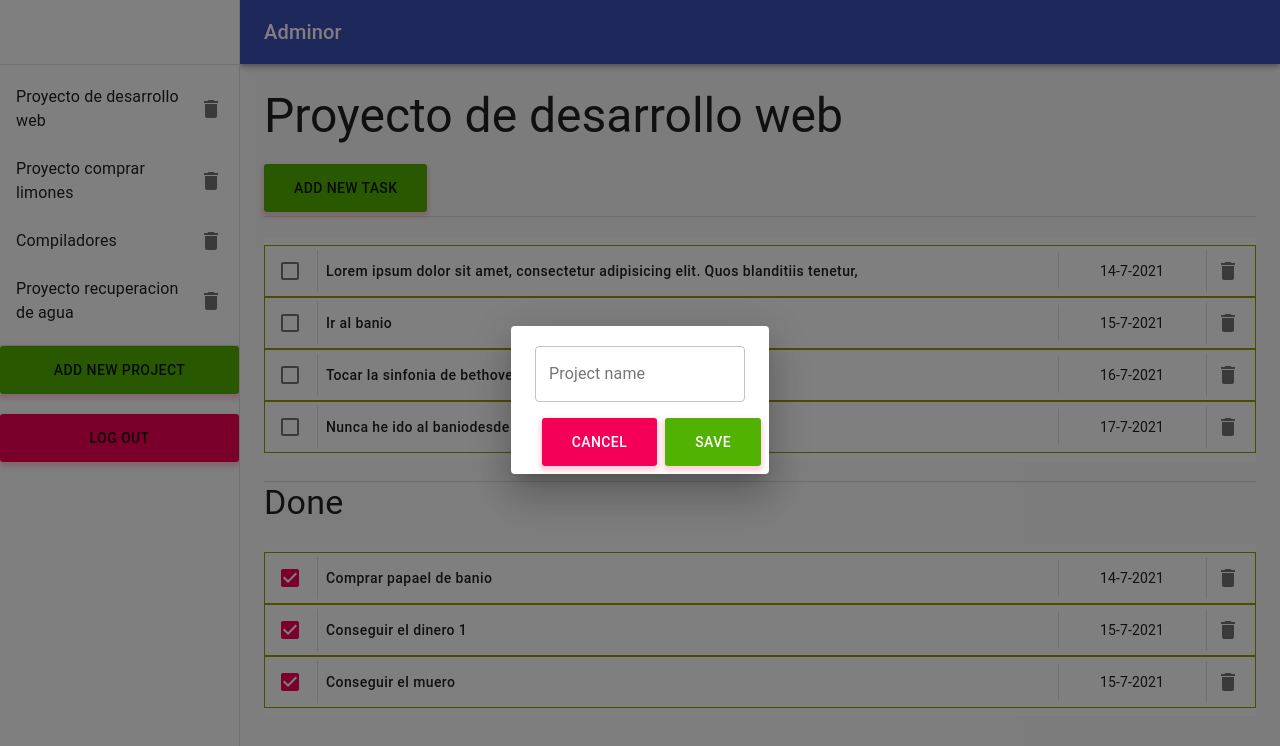
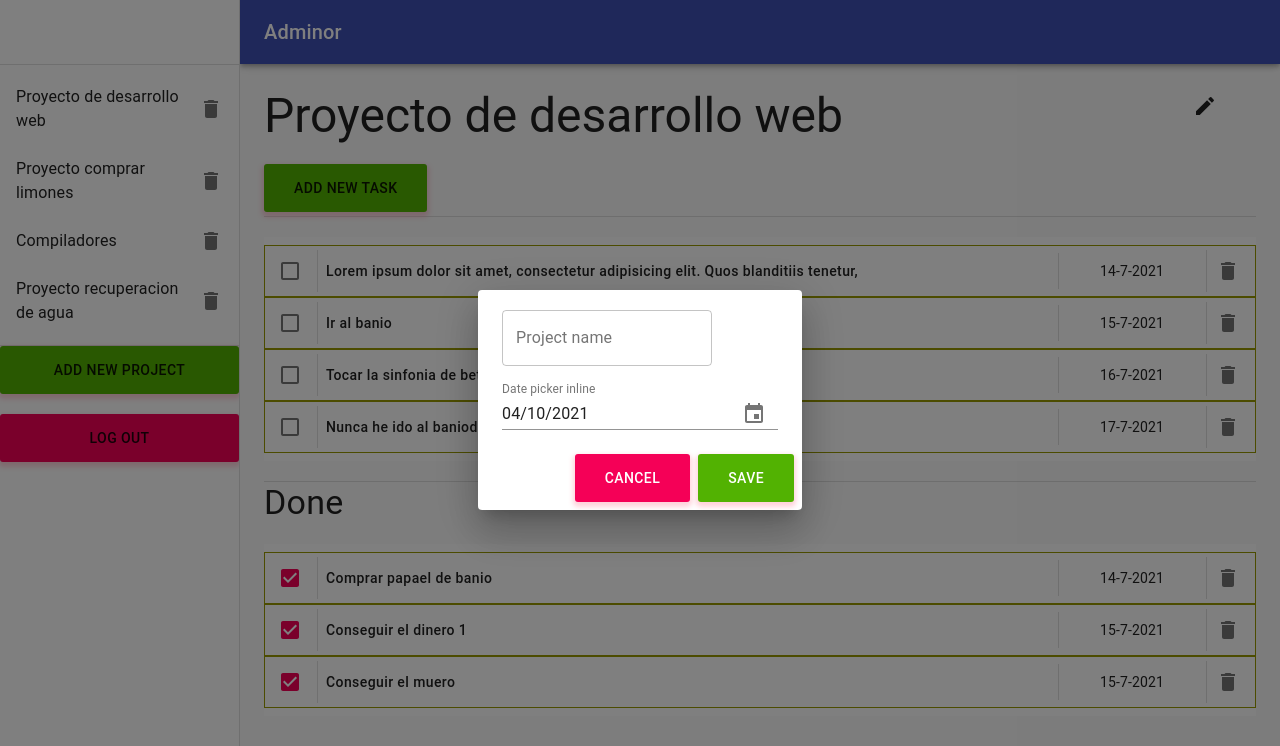
Before and after one commit to MarioBros27/adminor, a React (Create React App) app: page / in a window 1280 px wide. Both pictures are taken after a click on the button "ADD NEW PROJECT". Shown: the top 746 px of the page. Built offline with nearby package versions, Linux system fonts and the light colour scheme.

Commit message:
added date picker,projects are still in an array

```diff
--- a/package.json
+++ b/package.json
@@ -3,12 +3,15 @@
   "version": "0.1.0",
   "private": true,
   "dependencies": {
+    "@date-io/date-fns": "1.x",
     "@material-ui/core": "^4.11.3",
     "@material-ui/icons": "^4.11.2",
+    "@material-ui/pickers": "^3.3.10",
     "@material-ui/styles": "^4.11.3",
     "@testing-library/jest-dom": "^5.11.4",
     "@testing-library/react": "^11.1.0",
     "@testing-library/user-event": "^12.1.10",
+    "date-fns": "^2.20.1",
     "react": "^17.0.2",
     "react-dom": "^17.0.2",
     "react-scripts": "4.0.3",
--- /dev/null
+++ b/src/javascript/components/workspace/DatePicker.js
@@ -0,0 +1,70 @@
+import 'date-fns';
+import { format } from 'date-fns'
+import React from 'react';
+import Grid from '@material-ui/core/Grid';
+import DateFnsUtils from '@date-io/date-fns';
+import {
+    MuiPickersUtilsProvider,
+    KeyboardDatePicker,
+} from '@material-ui/pickers';
+
+export default function DatePicker(props) {
+    // The first commit of Material-UI
+    //   const dummyDate = new Date('')
+    const [selectedDate, setSelectedDate] = React.useState(new Date());
+    if (!props.isNew) {
+        const dummyDate = format(new Date(2022, 1, 11), 'yyyy-MM-dd')
+        console.log(dummyDate)
+
+    }
+
+
+
+    const handleDateChange = (date) => {
+        console.log(date.getDate())
+        console.log(date.getMonth() + 1)
+        console.log(date.getFullYear())
+        setSelectedDate(date);
+    };
+
+    return (
+        <MuiPickersUtilsProvider utils={DateFnsUtils}>
+            <Grid container >
+                <KeyboardDatePicker
+                    disableToolbar
+                    variant="inline"
+                    format="MM/dd/yyyy"
+                    margin="normal"
+                    id="date-picker-inline"
+                    label="Date picker inline"
+                    value={selectedDate}
+                    onChange={handleDateChange}
+                    KeyboardButtonProps={{
+                        'aria-label': 'change date',
+                    }}
+                />
+                {/* <KeyboardDatePicker
+          margin="normal"
+          id="date-picker-dialog"
+          label="Date picker dialog"
+          format="MM/dd/yyyy"
+          value={selectedDate}
+          onChange={handleDateChange}
+          KeyboardButtonProps={{
+            'aria-label': 'change date',
+          }}
+        />
+        <KeyboardTimePicker
+          margin="normal"
+          id="time-picker"
+          label="Time picker"
+          value={selectedDate}
+          onChange={handleDateChange}
+          KeyboardButtonProps={{
+            'aria-label': 'change time',
+          }}
+        /> */}
+            </Grid>
+        </MuiPickersUtilsProvider>
+    );
+}
--- a/src/javascript/components/workspace/Workspace.js
+++ b/src/javascript/components/workspace/Workspace.js
@@ -1,26 +1,16 @@
-// import Grid from '@material-ui/core/Grid';
-// import React from 'react'
+
 import { makeStyles } from '@material-ui/core/styles';
 import React, { useState } from 'react'
-// import MenuItem from '@material-ui/core/MenuItem';
-// import FormControl from '@material-ui/core/FormControl';
-// import Select from '@material-ui/core/Select';
 import { Typography } from '@material-ui/core';
-// import { Dialog, DialogContent } from '@material-ui/core'
-// import TextField from '@material-ui/core/TextField'
 import Button from '@material-ui/core/Button'
 import { withStyles } from '@material-ui/core/styles';
-// import axios from 'axios'
-// import React, { useState, useEffect, Fragment } from 'react'
-// import Column from './Column'
-// import FormDialog from './FormDialog'
 import Dialog from '@material-ui/core/Dialog';
 import DialogActions from '@material-ui/core/DialogActions';
 import DialogContent from '@material-ui/core/DialogContent';
 import DialogContentText from '@material-ui/core/DialogContentText';
-
+import EditIcon from '@material-ui/icons/Edit';
 import TextField from '@material-ui/core/TextField';
-
+import Grid from '@material-ui/core/Grid'
 import useMediaQuery from '@material-ui/core/useMediaQuery';
 import { createMuiTheme, ThemeProvider } from '@material-ui/core/styles';
 import CssBaseline from '@material-ui/core/CssBaseline';
@@ -35,13 +25,11 @@ import MenuIcon from '@material-ui/icons/Menu';
 import ChevronLeftIcon from '@material-ui/icons/ChevronLeft';
 import ChevronRightIcon from '@material-ui/icons/ChevronRight';
 import ListItem from '@material-ui/core/ListItem';
-// import ListItemIcon from '@material-ui/core/ListItemIcon';
 import ListItemText from '@material-ui/core/ListItemText';
 import DeleteIcon from '@material-ui/icons/Delete';
 import ListItemSecondaryAction from '@material-ui/core/ListItemSecondaryAction';
 import TasksList from './TasksList'
-
-// import CommentIcon from '@material-ui/icons/Comment';
+import DatePicker from './DatePicker'
 
 const drawerWidth = 240;
 let taskToDelete = -1
@@ -270,6 +258,7 @@ export default function Workspace(props) {
     const [projectTitle, setProjectTitle] = useState('')
     const [openNewProjectD, setOpenNewProjectD] = useState(false)
     const [projects, setProjects] = useState(starting_projects)
+    const [currentProjectTitle, setCurrentProjectTitle] = useState(projects[0])
 
     const changeTaskStatus = function (value, id) {
         //If value is true it means that a not done is changed to done. If else the opposite
@@ -348,17 +337,35 @@ export default function Workspace(props) {
     };
     const handleSaveNewProject = () => {
         setOpenNewProjectD(false)
-        if(projectTitle === ''){
+        if (projectTitle === '') {
             projects.push('No name')
-        }else{
+        } else {
             projects.push(projectTitle)
         }
 
         // setProjects(p)
         setProjectTitle('')
     };
+    //Edit project name TODO--------------------------------------*******S
+    const handleOpenEditProject = function () {
+        setOpenNewProjectD(true)
+    };
 
+    const handleCloseEditProject = () => {
+        setOpenNewProjectD(false)
+        setProjectTitle('')
+    };
+    const handleSaveEditProject = () => {
+        setOpenNewProjectD(false)
+        if (projectTitle === '') {
+            projects.push('No name')
+        } else {
+            projects.push(projectTitle)
+        }
 
+        // setProjects(p)
+        setProjectTitle('')
+    };
     return (
         <ThemeProvider theme={theme}>
             <CssBaseline />
@@ -416,7 +423,7 @@ export default function Workspace(props) {
                     ))}
                 </List>
                 <Divider />
-                <StyledAddButton onClick={()=>handleOpenNewProject()}>Add new project</StyledAddButton>
+                <StyledAddButton onClick={() => handleOpenNewProject()}>Add new project</StyledAddButton>
                 <LogOutButton>Log Out</LogOutButton>
             </Drawer>
             <main
@@ -425,7 +432,19 @@ export default function Workspace(props) {
                 })}
             >
                 <div className={classes.drawerHeader} />
-                <Typography variant="h3" >Proyecto de desarrollo web</Typography>
+                <Grid container direction='row' alignItems="flex-start">
+                    <Grid item xs={11}  >
+
+                <Typography variant="h3" >{currentProjectTitle}</Typography>
+                    </Grid>
+
+                    <Grid item container xs={1} >
+                        <Button>
+                            <EditIcon></EditIcon>
+                        </Button>
+
+                    </Grid>
+                </Grid>
                 <AddButton>Add new task</AddButton>
                 <Divider />
                 <TasksList tasks={notDone} handleOpenDeleteTask={handleOpenDeleteTask} changeTaskStatus={changeTaskStatus}></TasksList>
@@ -488,6 +507,7 @@ export default function Workspace(props) {
                         value={projectTitle}
                         onChange={(e) => setProjectTitle(e.target.value)}
                     />
+                    <DatePicker isNew={true}></DatePicker>
                 </DialogContent>
                 <DialogActions>
                     <DeleteButton onClick={handleCloseNewProject} variant="contained" color="secondary">
```
Also changed, not shown: 1 other file (tests, documents, lock files or other folders).
